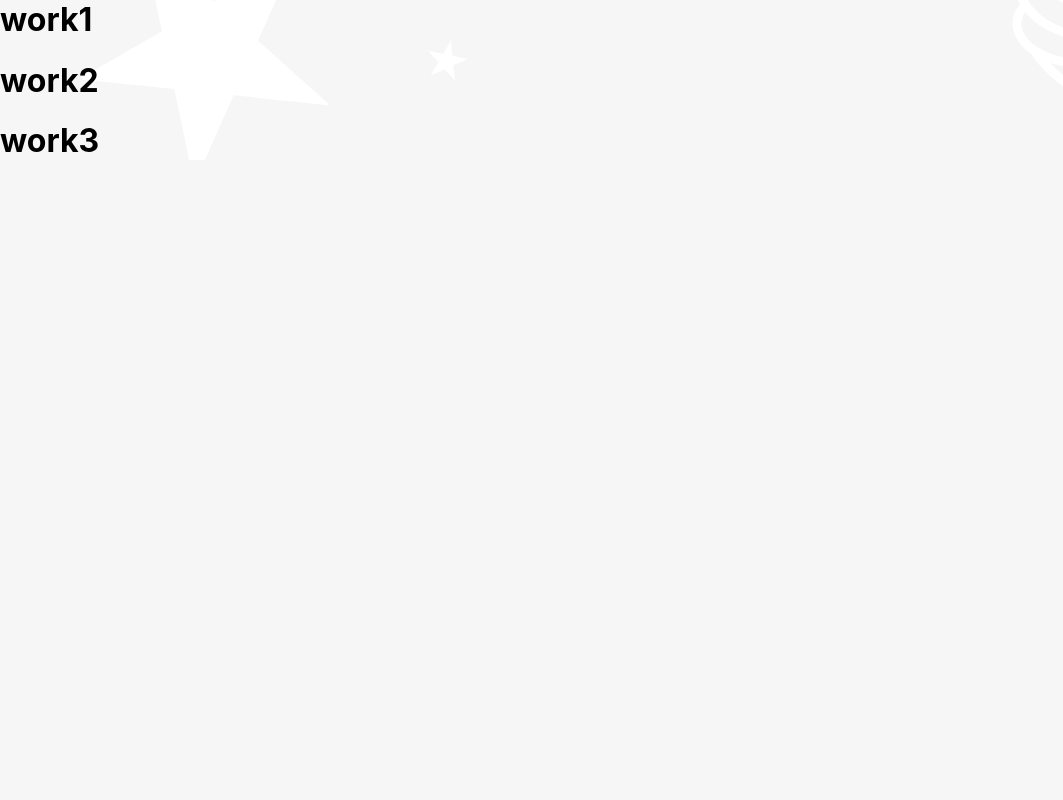
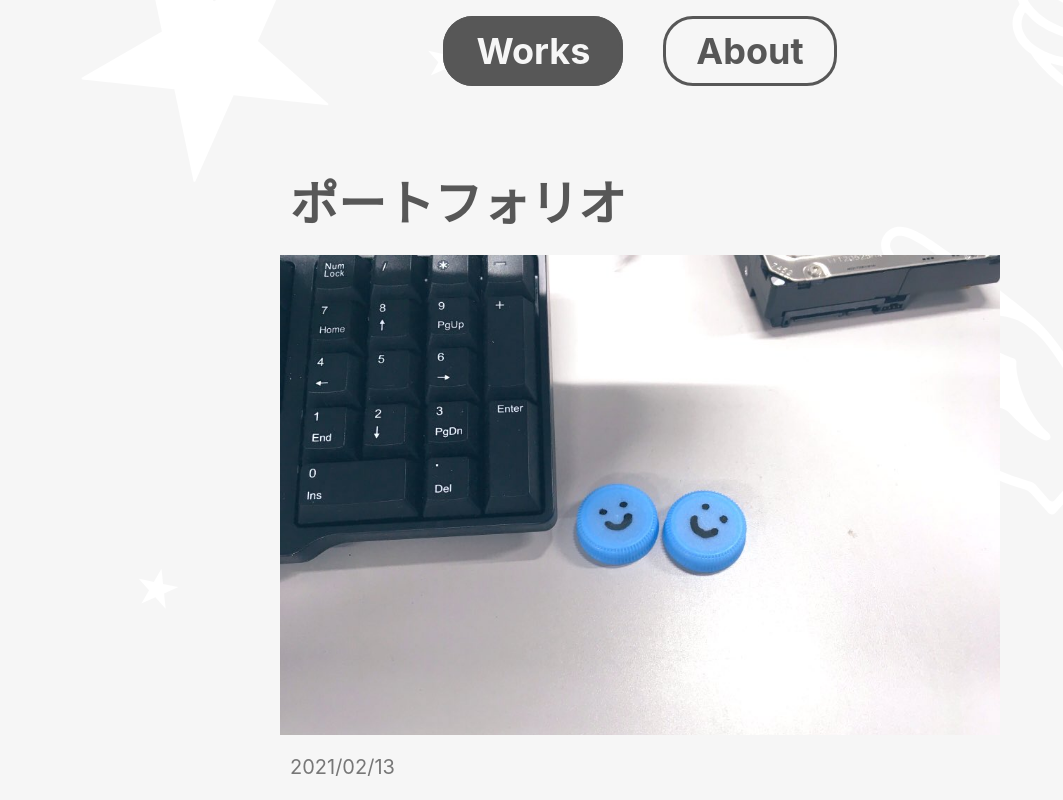
Before and after one commit to wakewakame/wakewakame, a React (Create React App) app: page / in a window 1280 px wide. Shown: the part 660-1460 px from the top of the page, without its empty margins (0-1063 px from the left). Before the commit the page ends 842 px from the top, so only its background shows below. Built offline with nearby package versions, Linux system fonts and the light colour scheme.

Commit message:
Timelineの仮実装

```diff
--- a/src/App.tsx
+++ b/src/App.tsx
@@ -6,6 +6,7 @@ import { Content } from './components/Content';
 import { NotFound } from './components/NotFound';
 import { Work } from './components/Types';
 import HeaderSvg from './contents/header.svg';
+import TestImg from './contents/test.jpg';
 
 const Div = styled.div`
 	background-image: url(${HeaderSvg});
@@ -13,21 +14,23 @@ const Div = styled.div`
 `;
 
 export const App: React.FC = () => {
-	const createWork = (title: string) => {
+	const createWork = (title: string, date: string, desc: string) => {
 		const work: Work = {
 			title: title,
-			date: "",
-			thumbnail: "",
-			description: "",
+			date: date,
+			thumbnail: TestImg,
+			description: desc,
 			content: "",
 		};
 		return work;
 	};
 
 	const works: Work[] = [
-		createWork("work1"),
-		createWork("work2"),
-		createWork("work3"),
+		createWork("ポートフォリオ", "2021/02/13", "このサイト"),
+		createWork("GravityDesktop", "2020/02/13", "デスクトップ上のアイコンが落下します"),
+		createWork("GravityDesktop2", "20XX/02/13", "GravityDesktopの後継です"),
+		createWork("HydrangeaJS", "2021/XX/13", "WebGLを用いた自作UIフレームワークです"),
+		createWork("AudioNode", "2021/02/XX", "ノードベースで音声処理を行うサイトです"),
 	];
 
 	return (
--- a/src/components/Main.tsx
+++ b/src/components/Main.tsx
@@ -1,8 +1,43 @@
 import { useState } from 'react';
+import styled from 'styled-components';
 import { Timeline } from './Timeline';
 import { About } from './About';
 import { NotFound } from './NotFound';
 import { Work } from './Types';
+
+const Div = styled.div`
+	width: 100vw;
+	margin-bottom: min(300px, 18.75vw);
+`;
+
+const CenterDiv = styled.div`
+	text-align: center;
+	width: min(1280px, 80vw);
+	margin: auto;
+`;
+
+const Buttons = styled.div`
+	margin-top: 72px;
+	margin-bottom: 72px;
+`;
+
+const Button = styled.div<{primary: boolean}>`
+	padding: 10px 30px;
+	margin: 0px 20px;
+	border-radius: 30px;
+	display: inline;
+	font-weight: bold;
+	font-size: 36px;
+	border: solid #575757;
+	border-width: 3px;
+	${({primary}) => primary ? `
+		background: #575757;
+		color: #f6f6f6;
+	` : `
+		background: #0000;
+		color: #575757;
+	`};
+`;
 
 export const Main: React.FC<{ works: Work[] }> = props => {
 	type ViewType = 'works' | 'about';
@@ -12,14 +47,18 @@ export const Main: React.FC<{ works: Work[] }> = props => {
 	const viewAbout = () => { setView('about'); }
 
 	return (
-		<div>
-			<button onClick={viewWorks}>workd</button>
-			<button onClick={viewAbout}>about</button>
-			{
-				(view == 'works') ? <Timeline works={ props.works }/> :
-				(view == 'about') ? <About/> :
-				<NotFound/>
-			}
-		</div>
+		<Div>
+			<CenterDiv>
+				<Buttons>
+					<Button primary={ view == 'works' } onClick={ viewWorks }>Works</Button>
+					<Button primary={ view == 'about' } onClick={ viewAbout }>About</Button>
+				</Buttons>
+				{
+					(view == 'works') ? <Timeline works={ props.works }/> :
+					(view == 'about') ? <About/> :
+					<NotFound/>
+				}
+			</CenterDiv>
+		</Div>
 	);
 };
--- a/src/components/Timeline.tsx
+++ b/src/components/Timeline.tsx
@@ -1,14 +1,21 @@
 import { TimelineItem } from './TimelineItem';
 import { Work } from './Types';
+import styled from 'styled-components';
+
+const Div = styled.div`
+	display: flex;
+	flex-direction: column;
+	align-items: center;
+`;
 
 export const Timeline: React.FC<{ works: Work[] }> = props => {
 	return (
-		<div>
+		<Div>
 		{
 			props.works.map((work, index) => (
 				<TimelineItem work={work} key={index}/>
 			))
 		}
-		</div>
+		</Div>
 	);
 };
--- a/src/components/TimelineItem.tsx
+++ b/src/components/TimelineItem.tsx
@@ -1,15 +1,62 @@
-import { useHistory } from 'react-router-dom';
+import { Link } from 'react-router-dom';
 import { Work } from './Types';
+import styled from 'styled-components';
+
+const Div = styled.div`
+	width: 720px;
+	display: block;
+	padding: 20px;
+	margin-bottom: 100px;
+`;
+
+const Thumbnail = styled(Link)<{img: string}>`
+	display: block;
+	background-image: url(${({img}) => img});
+	background-size: 100%;
+	height: 480px;
+	margin: 20px 0px;
+`;
+
+const DescDiv = styled.div`
+	display: block;
+	text-align: left;
+	padding: 0px 10px;
+	box-sizing: border-box;
+`;
+
+const Title = styled(Link)`
+	display: inline;
+	color: #575757;
+	font-weight: bold;
+	font-size: 48px;
+	text-decoration: none;
+`;
+
+const Date = styled.p`
+	margin: 0px;
+	font-size: 20px;
+	color: #777;
+`;
+
+const Desc = styled.p`
+	margin: 0px;
+	margin-top: 16px;
+	font-size: 20px;
+	color: #575757;
+`;
 
 export const TimelineItem: React.FC<{ work: Work }> = props => {
-	const history = useHistory();
-	const jump = () => {
-		history.push('/contents/' + props.work.title);
-	}
-
+	const url = "/contents/" + props.work.title;
 	return (
-		<div onClick={ jump } style={{ 'cursor': 'pointer' }}>
-			<h1>{ props.work.title }</h1>
-		</div>
+		<Div>
+			<DescDiv>
+				<Title to={ url }>{ props.work.title }</Title>
+			</DescDiv>
+			<Thumbnail img={ props.work.thumbnail } to={ url }/>
+			<DescDiv>
+				<Date>{ props.work.date }</Date>
+				<Desc>{ props.work.description }</Desc>
+			</DescDiv>
+		</Div>
 	);
 };
```
Also changed, not shown: src/contents/test.jpg (added).
